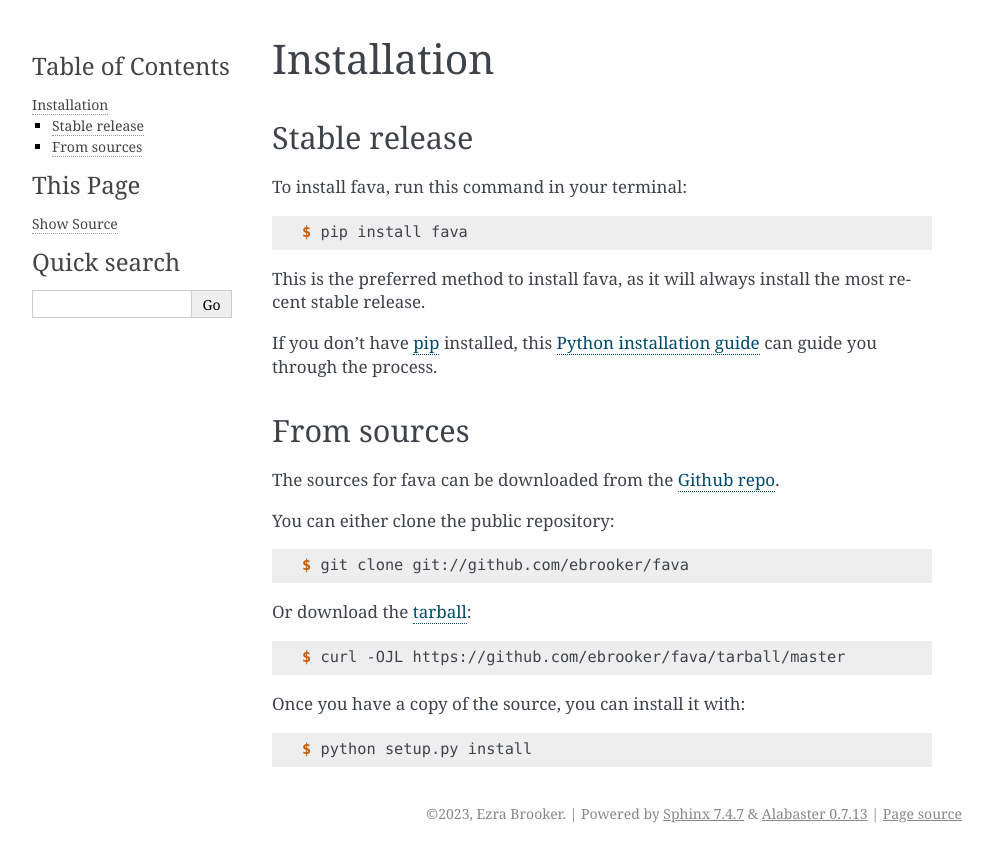
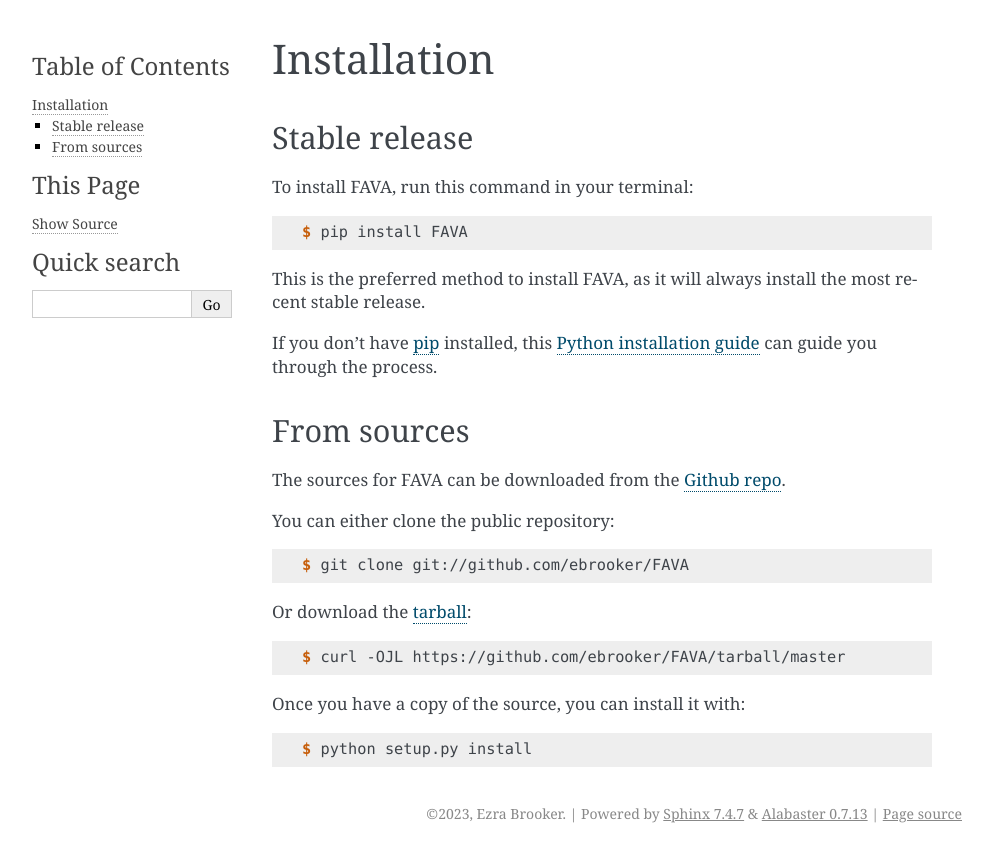
Before and after one commit to ebrooker/FAVA, a Sphinx documentation site: the page built from docs/installation.rst, in a window 1280 px wide. Shown: the top 862 px of the page, without its empty margins (148-1141 px from the left). Built offline with Sphinx 7.4.7, drawn with Linux system fonts in a browser that asks for light colours; pages that are not in the unit, such as notebooks, are missing from menus; the version number is read from the project's files by our own code.

```diff
--- a/docs/conf.py
+++ b/docs/conf.py
@@ -1,6 +1,6 @@
 #!/usr/bin/env python
 #
-# fava documentation build configuration file, created by
+# FAVA documentation build configuration file, created by
 # sphinx-quickstart on Fri Jun  9 13:47:02 2017.
 #
 # This file is execfile()d with the current directory set to its
@@ -19,9 +19,10 @@
 #
 import os
 import sys
-sys.path.insert(0, os.path.abspath('..'))
 
-import fava
+sys.path.insert(0, os.path.abspath(".."))
+
+import FAVA
 
 # -- General configuration ---------------------------------------------
 
@@ -31,22 +32,22 @@ import fava
 
 # Add any Sphinx extension module names here, as strings. They can be
 # extensions coming with Sphinx (named 'sphinx.ext.*') or your custom ones.
-extensions = ['sphinx.ext.autodoc', 'sphinx.ext.viewcode']
+extensions = ["sphinx.ext.autodoc", "sphinx.ext.viewcode"]
 
 # Add any paths that contain templates here, relative to this directory.
-templates_path = ['_templates']
+templates_path = ["_templates"]
 
 # The suffix(es) of source filenames.
 # You can specify multiple suffix as a list of string:
 #
 # source_suffix = ['.rst', '.md']
-source_suffix = '.rst'
+source_suffix = ".rst"
 
 # The master toctree document.
-master_doc = 'index'
+master_doc = "index"
 
 # General information about the project.
-project = 'fava'
+project = "FAVA"
 copyright = "2023, Ezra Brooker"
 author = "Ezra Brooker"
 
@@ -55,9 +56,9 @@ author = "Ezra Brooker"
 # the built documents.
 #
 # The short X.Y version.
-version = fava.__version__
+version = FAVA.__version__
 # The full version, including alpha/beta/rc tags.
-release = fava.__version__
+release = FAVA.__version__
 
 # The language for content autogenerated by Sphinx. Refer to documentation
 # for a list of supported languages.
@@ -69,10 +70,10 @@ language = None
 # List of patterns, relative to source directory, that match files and
 # directories to ignore when looking for source files.
 # This patterns also effect to html_static_path and html_extra_path
-exclude_patterns = ['_build', 'Thumbs.db', '.DS_Store']
+exclude_patterns = ["_build", "Thumbs.db", ".DS_Store"]
 
 # The name of the Pygments (syntax highlighting) style to use.
-pygments_style = 'sphinx'
+pygments_style = "sphinx"
 
 # If true, `todo` and `todoList` produce output, else they produce nothing.
 todo_include_todos = False
@@ -83,7 +84,7 @@ todo_include_todos = False
 # The theme to use for HTML and HTML Help pages.  See the documentation for
 # a list of builtin themes.
 #
-html_theme = 'alabaster'
+html_theme = "alabaster"
 
 # Theme options are theme-specific and customize the look and feel of a
 # theme further.  For a list of options available for each theme, see the
@@ -94,13 +95,13 @@ html_theme = 'alabaster'
 # Add any paths that contain custom static files (such as style sheets) here,
 # relative to this directory. They are copied after the builtin static files,
 # so a file named "default.css" will overwrite the builtin "default.css".
-html_static_path = ['_static']
+html_static_path = ["_static"]
 
 
 # -- Options for HTMLHelp output ---------------------------------------
 
 # Output file base name for HTML help builder.
-htmlhelp_basename = 'favadoc'
+htmlhelp_basename = "FAVAdoc"
 
 
 # -- Options for LaTeX output ------------------------------------------
@@ -109,15 +110,12 @@ latex_elements = {
     # The paper size ('letterpaper' or 'a4paper').
     #
     # 'papersize': 'letterpaper',
-
     # The font size ('10pt', '11pt' or '12pt').
     #
     # 'pointsize': '10pt',
-
     # Additional stuff for the LaTeX preamble.
     #
     # 'preamble': '',
-
     # Latex figure (float) alignment
     #
     # 'figure_align': 'htbp',
@@ -127,9 +125,7 @@ latex_elements = {
 # (source start file, target name, title, author, documentclass
 # [howto, manual, or own class]).
 latex_documents = [
-    (master_doc, 'fava.tex',
-     'fava Documentation',
-     'Ezra Brooker', 'manual'),
+    (master_doc, "FAVA.tex", "FAVA Documentation", "Ezra Brooker", "manual"),
 ]
 
 
@@ -137,11 +133,7 @@ latex_documents = [
 
 # One entry per manual page. List of tuples
 # (source start file, name, description, authors, manual section).
-man_pages = [
-    (master_doc, 'fava',
-     'fava Documentation',
-     [author], 1)
-]
+man_pages = [(master_doc, "FAVA", "FAVA Documentation", [author], 1)]
 
 
 # -- Options for Texinfo output ----------------------------------------
@@ -150,10 +142,5 @@ man_pages = [
 # (source start file, target name, title, author,
 #  dir menu entry, description, category)
 texinfo_documents = [
-    (master_doc, 'fava',
-     'fava Documentation',
-     author,
-     'fava',
-     'One line description of project.',
-     'Miscellaneous'),
+    (master_doc, "FAVA", "FAVA Documentation", author, "FAVA", "One line description of project.", "Miscellaneous"),
 ]
--- a/docs/index.rst
+++ b/docs/index.rst
@@ -1,4 +1,4 @@
-Welcome to fava's documentation!
+Welcome to FAVA's documentation!
 ======================================
 
 .. toctree::
--- a/docs/installation.rst
+++ b/docs/installation.rst
@@ -8,13 +8,13 @@ Installation
 Stable release
 --------------
 
-To install fava, run this command in your terminal:
+To install FAVA, run this command in your terminal:
 
 .. code-block:: console
 
-    $ pip install fava
+    $ pip install FAVA
 
-This is the preferred method to install fava, as it will always install the most recent stable release.
+This is the preferred method to install FAVA, as it will always install the most recent stable release.
 
 If you don't have `pip`_ installed, this `Python installation guide`_ can guide
 you through the process.
@@ -26,19 +26,19 @@ you through the process.
 From sources
 ------------
 
-The sources for fava can be downloaded from the `Github repo`_.
+The sources for FAVA can be downloaded from the `Github repo`_.
 
 You can either clone the public repository:
 
 .. code-block:: console
 
-    $ git clone git://github.com/ebrooker/fava
+    $ git clone git://github.com/ebrooker/FAVA
 
 Or download the `tarball`_:
 
 .. code-block:: console
 
-    $ curl -OJL https://github.com/ebrooker/fava/tarball/master
+    $ curl -OJL https://github.com/ebrooker/FAVA/tarball/master
 
 Once you have a copy of the source, you can install it with:
 
@@ -47,5 +47,5 @@ Once you have a copy of the source, you can install it with:
     $ python setup.py install
 
 
-.. _Github repo: https://github.com/ebrooker/fava
-.. _tarball: https://github.com/ebrooker/fava/tarball/master
+.. _Github repo: https://github.com/ebrooker/FAVA
+.. _tarball: https://github.com/ebrooker/FAVA/tarball/master
--- a/docs/usage.rst
+++ b/docs/usage.rst
@@ -4,4 +4,4 @@ Usage
 
 To use fava in a project::
 
-    import fava
+    import FAVA
```
Also changed, not shown: CONTRIBUTING.rst (renamed from todo/CONTRIBUTING.rst, +33 -29 lines), README.rst (added, +23 -0 lines), todo/HISTORY.rst (deleted, +0 -8 lines), AUTHORS.rst (renamed from todo/AUTHORS.rst), todo/README.rst (deleted), 6 other files.
